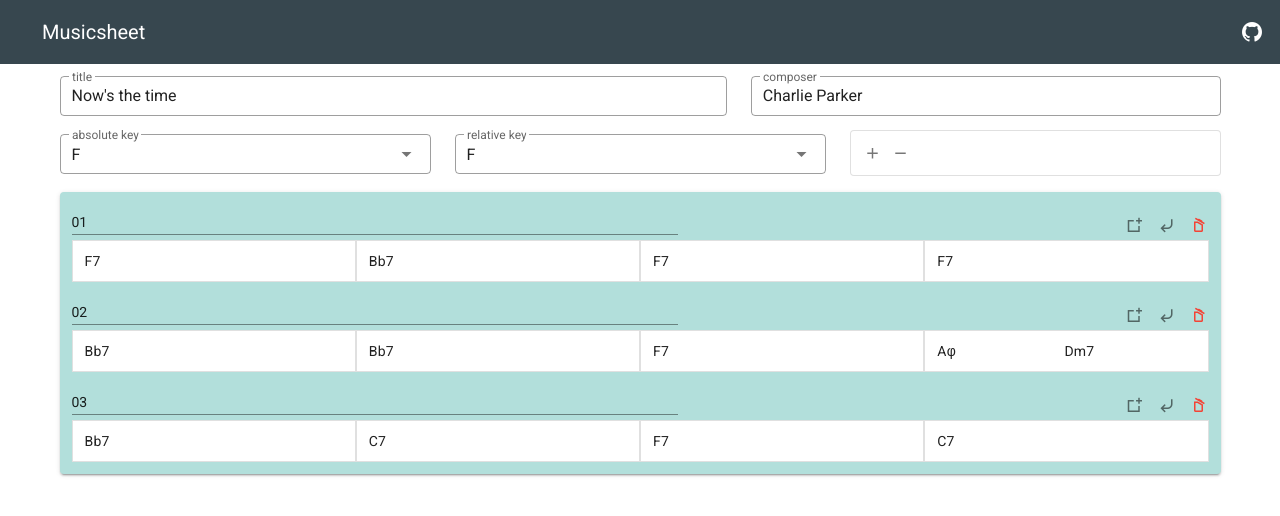
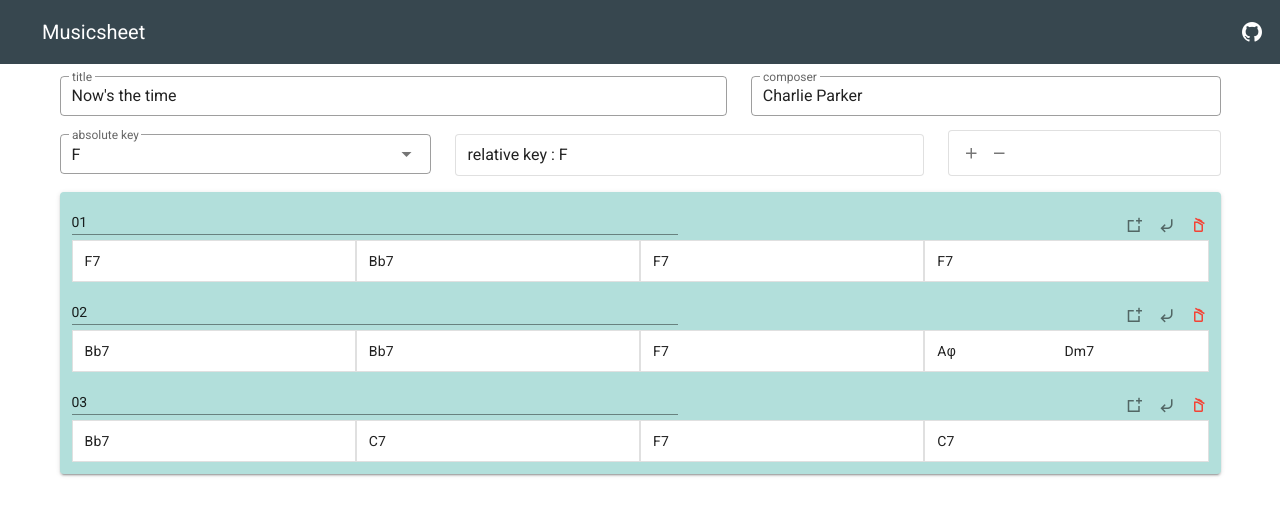
Before and after one commit to kdingn/musicsheet, a Vue app: page / in a window 1280 px wide. Shown: the top 516 px of the page. Built offline with nearby package versions, Linux system fonts and the light colour scheme.

Commit message:
add row 機能追加

```diff
--- a/src/components/Main.vue
+++ b/src/components/Main.vue
@@ -28,19 +28,18 @@
           dense
           v-model="abskey"
           :items="Object.keys(rootAll)"
+          @change="key = abskey"
         ></v-select>
       </v-col>
-      <v-col cols="4">
-        <v-select
-          class="mt-n8"
-          label="relative key"
-          outlined
-          dense
-          v-model="key"
-          :items="Object.keys(rootAll)"
-        ></v-select>
+      <v-col cols="5">
+        <v-card flat outlined class="mt-n8 mb-2 py-2 pl-3">
+          <span>
+            relative key :
+            {{ key }}
+          </span>
+        </v-card>
       </v-col>
-      <v-col cols="4">
+      <v-col cols="3">
         <v-card flat outlined class="mt-n9 mb-2">
           <v-row class="ma-1">
             <v-btn
@@ -307,7 +306,12 @@
       this.editChordId = chordid;
     },
     addRow(rowid) {
-      rowid;
+      var add = this.rows[rowid];
+      var pre = this.rows.slice(0, rowid + 1);
+      var pst = this.rows.slice(rowid + 1);
+      this.rows = pre;
+      this.rows.push(add);
+      this.rows = this.rows.concat(pst);
     },
     deleteRow(rowid) {
       this.rows.splice(rowid, 1);
```
